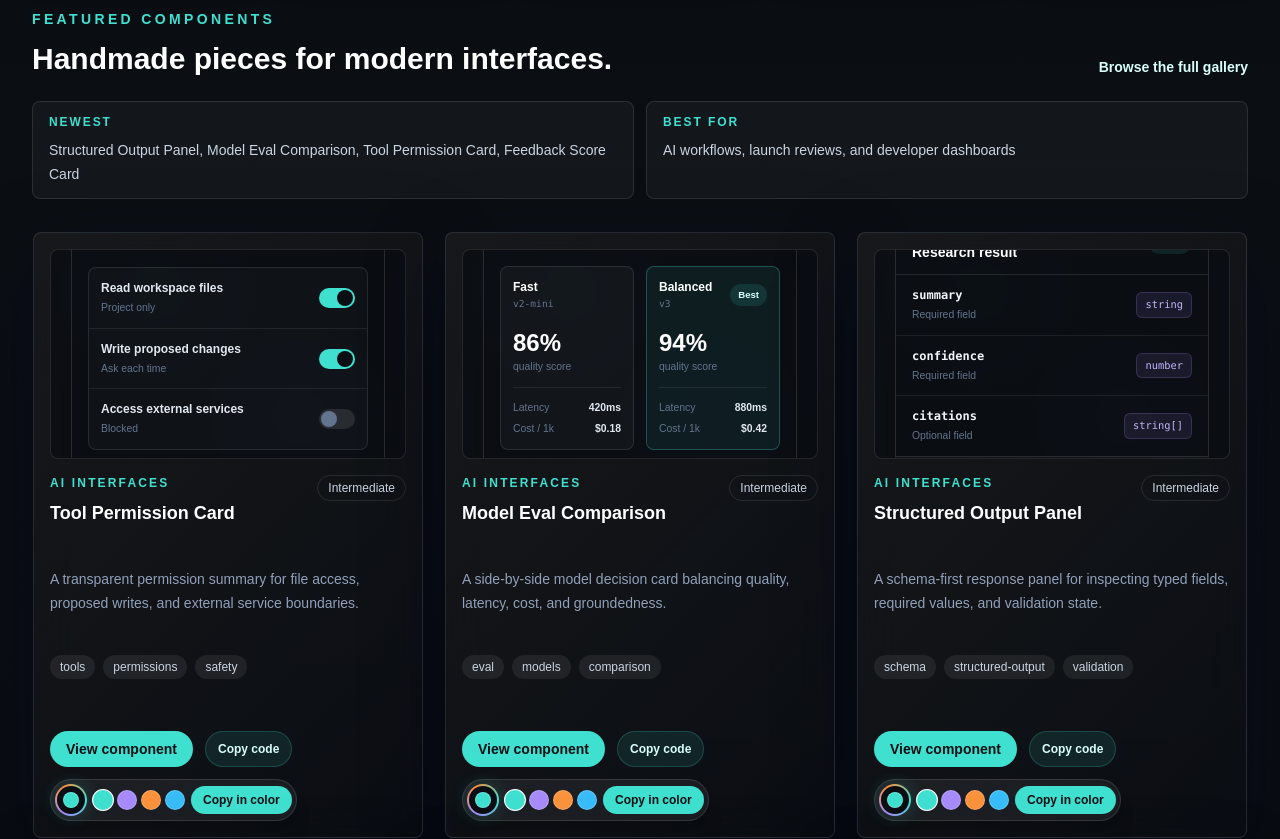
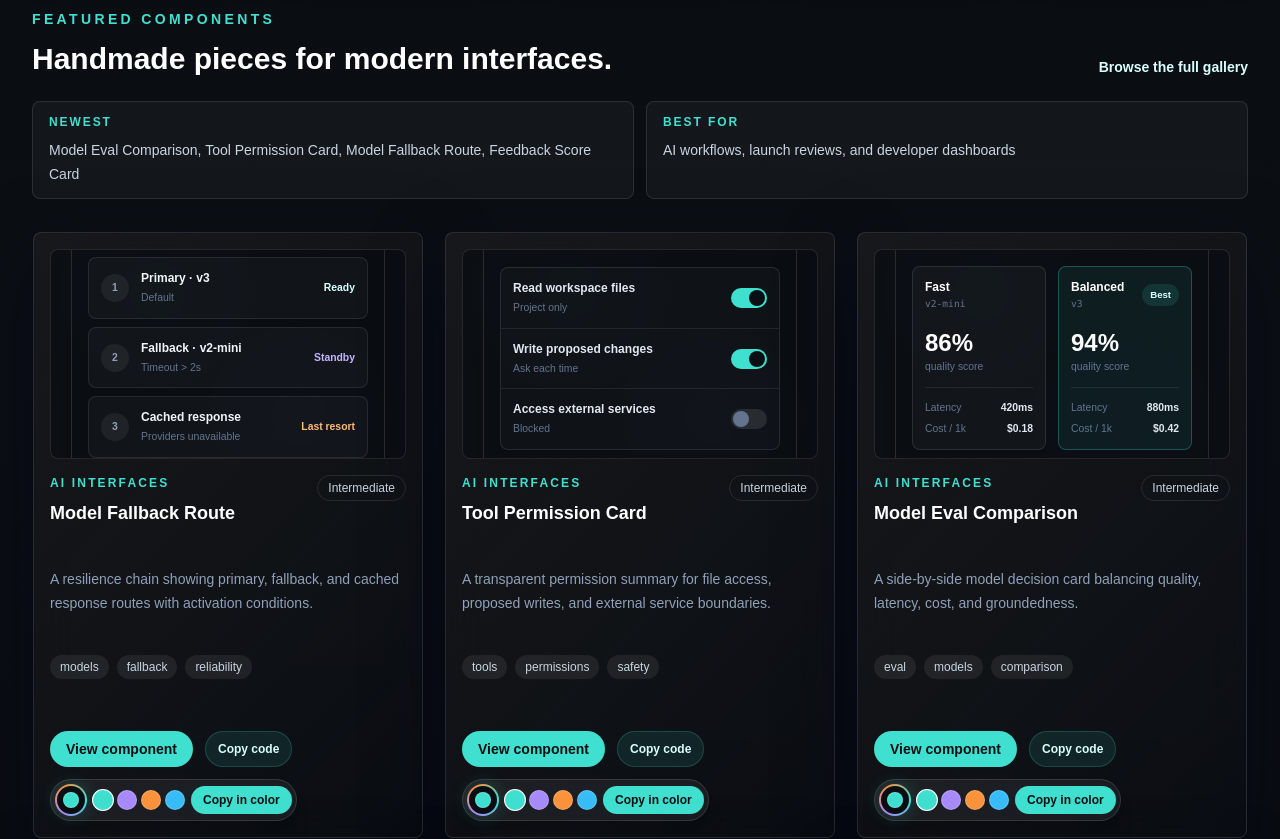
Before and after one commit to edujbarrios/edujbarrios-ui, a Next.js app: page / in a window 1280 px wide. Shown: the part 1300-2139 px from the top of the page. Built offline with nearby package versions, Linux system fonts and the light colour scheme.

Commit message:
add model fallback route (#7)
Co-authored-by: Eduardo J. Barrios <edujbarrios@users.noreply.github.com>

```diff
--- a/components/component-preview.tsx
+++ b/components/component-preview.tsx
@@ -34,6 +34,7 @@ import { ModalShell } from "@/components/ui/modal-shell";
 import { MultimodalPromptComposer } from "@/components/ui/multimodal-prompt-composer";
 import { ModelSwitcher } from "@/components/ui/model-switcher";
 import { ModelEvalComparison } from "@/components/ui/model-eval-comparison";
+import { ModelFallbackRoute } from "@/components/ui/model-fallback-route";
 import { NeuralSearchInput } from "@/components/ui/neural-search-input";
 import { NeonGradientButton } from "@/components/ui/neon-gradient-button";
 import { NotificationBell } from "@/components/ui/notification-bell";
@@ -126,6 +127,7 @@ const previews: Record<ComponentSlug, ComponentType> = {
   "structured-output-panel": StructuredOutputPanel,
   "model-eval-comparison": ModelEvalComparison,
   "tool-permission-card": ToolPermissionCard,
+  "model-fallback-route": ModelFallbackRoute,
   "human-checkpoint-card": HumanCheckpointCard,
   "context-window-meter": ContextWindowMeter,
   "agent-handoff-card": AgentHandoffCard,
--- /dev/null
+++ b/components/ui/model-fallback-route.tsx
@@ -0,0 +1,23 @@
+const route = [
+  { model: "Primary · v3", condition: "Default", state: "Ready", tone: "text-[#d8fffb]" },
+  { model: "Fallback · v2-mini", condition: "Timeout > 2s", state: "Standby", tone: "text-[#c4b5fd]" },
+  { model: "Cached response", condition: "Providers unavailable", state: "Last resort", tone: "text-[#fdba74]" },
+];
+
+export function ModelFallbackRoute() {
+  return (
+    <section className="w-full max-w-sm rounded-xl border border-white/12 bg-[#0b0f14]/92 p-4 shadow-2xl">
+      <header className="flex items-start justify-between gap-4"><div><p className="text-xs font-semibold uppercase tracking-[0.18em] text-[#a78bfa]">Resilience route</p><h3 className="mt-1 text-base font-bold text-white">Response fallback chain</h3></div><span className="rounded-full bg-[#40E0D0]/10 px-2.5 py-1 text-[0.65rem] font-bold text-[#d8fffb]">Healthy</span></header>
+      <ol className="mt-4 space-y-2">
+        {route.map((step, index) => (
+          <li key={step.model} className="grid grid-cols-[auto_1fr_auto] items-center gap-3 rounded-lg border border-white/9 bg-white/[0.03] p-3">
+            <span className="grid h-7 w-7 place-items-center rounded-full bg-white/[0.06] text-[0.65rem] font-bold text-slate-400">{index + 1}</span>
+            <div><p className="text-xs font-semibold text-slate-100">{step.model}</p><p className="mt-1 text-[0.65rem] text-slate-500">{step.condition}</p></div>
+            <span className={`text-[0.65rem] font-semibold ${step.tone}`}>{step.state}</span>
+          </li>
+        ))}
+      </ol>
+      <p className="mt-3 text-[0.65rem] leading-5 text-slate-500">Requests preserve the same output schema across every route.</p>
+    </section>
+  );
+}
--- a/data/component-code.ts
+++ b/data/component-code.ts
@@ -1126,6 +1126,25 @@ export function ToolPermissionCard() {
     </section>
   );
 }`,
+  "model-fallback-route": `const route = [
+  { model: "Primary · v3", condition: "Default", state: "Ready", tone: "text-[#d8fffb]" },
+  { model: "Fallback · v2-mini", condition: "Timeout > 2s", state: "Standby", tone: "text-[#c4b5fd]" },
+  { model: "Cached response", condition: "Providers unavailable", state: "Last resort", tone: "text-[#fdba74]" },
+];
+
+export function ModelFallbackRoute() {
+  return (
+    <section className="w-full max-w-sm rounded-xl border border-white/12 bg-[#0b0f14]/92 p-4 shadow-2xl">
+      <header className="flex items-start justify-between gap-4"><div><p className="text-xs font-semibold uppercase tracking-[0.18em] text-[#a78bfa]">Resilience route</p><h3 className="mt-1 text-base font-bold text-white">Response fallback chain</h3></div><span className="rounded-full bg-[#40E0D0]/10 px-2.5 py-1 text-[0.65rem] font-bold text-[#d8fffb]">Healthy</span></header>
+      <ol className="mt-4 space-y-2">
+        {route.map((step, index) => (
+          <li key={step.model} className="grid grid-cols-[auto_1fr_auto] items-center gap-3 rounded-lg border border-white/9 bg-white/[0.03] p-3"><span className="grid h-7 w-7 place-items-center rounded-full bg-white/[0.06] text-[0.65rem] font-bold text-slate-400">{index + 1}</span><div><p className="text-xs font-semibold text-slate-100">{step.model}</p><p className="mt-1 text-[0.65rem] text-slate-500">{step.condition}</p></div><span className={"text-[0.65rem] font-semibold " + step.tone}>{step.state}</span></li>
+        ))}
+      </ol>
+      <p className="mt-3 text-[0.65rem] leading-5 text-slate-500">Requests preserve the same output schema across every route.</p>
+    </section>
+  );
+}`,
   "feedback-score-card": `const ratings = [
   { label: "Useful", value: "94%" },
   { label: "Clear", value: "89%" },
--- a/lib/components.ts
+++ b/lib/components.ts
@@ -742,6 +742,18 @@ export const components: ComponentItem[] = [
     featured: true,
   },
   {
+    slug: "model-fallback-route",
+    name: "Model Fallback Route",
+    description: "A resilience chain showing primary, fallback, and cached response routes with activation conditions.",
+    category: "AI Interfaces",
+    tags: ["models", "fallback", "reliability"],
+    difficulty: "Intermediate",
+    code: componentCode["model-fallback-route"],
+    usage: `<ModelFallbackRoute />`,
+    accessibility: "An ordered list preserves routing priority, and every model includes textual conditions and readiness state.",
+    featured: true,
+  },
+  {
     slug: "feedback-score-card",
     name: "Feedback Score Card",
     description: "A reviewer feedback summary for beta launches, QA passes, and design reviews.",
```
